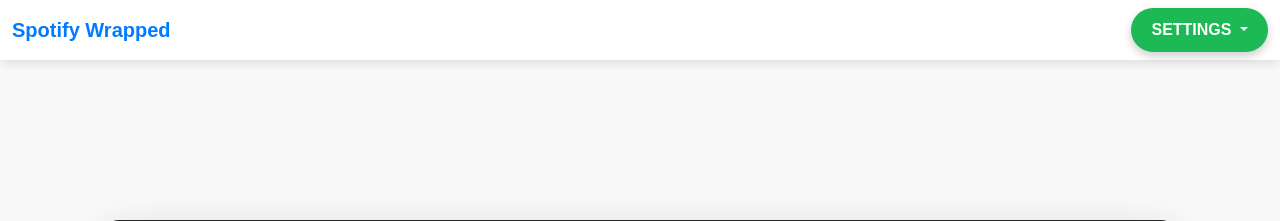
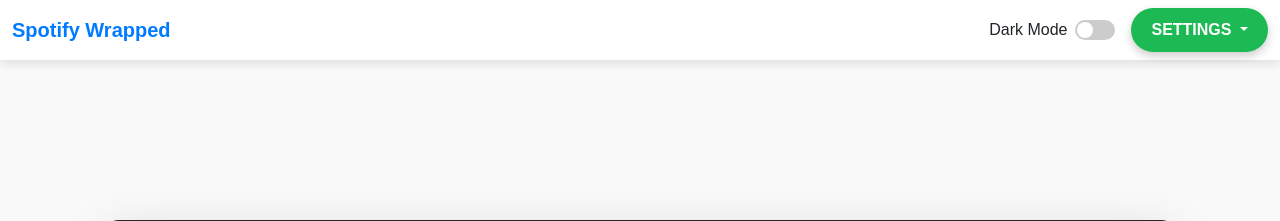
Before and after one commit to meghajt/SpotifyWrappedProject, a Django app: page /contact-us/ in a window 1280 px wide. Shown: the top 221 px of the page. Run offline with Django 5.2, Linux system fonts and the light colour scheme; the visitor is signed in with stand-in values (Sample User, id 1).

Commit message:
Dark mode

```diff
--- a/spotifywrapped/views.py
+++ b/spotifywrapped/views.py
@@ -29,8 +29,7 @@ def register(request):
         form = CustomUserCreationForm()
     return render(request, 'registration/register.html', {'form': form})
 
-def home(request):
-    return render(request, 'home.html')
+
 
 def login_view(request):
     if request.method == 'POST':
--- a/templates/base.html
+++ b/templates/base.html
@@ -20,15 +20,17 @@
         nav {
             background-color: #ffffff;
             box-shadow: 0 4px 10px rgba(0, 0, 0, 0.1);
+            transition: background-color 0.3s, color 0.3s;
         }
 
         nav .navbar-brand {
             font-weight: bold;
             color: #007bff;
+            transition: color 0.3s;
         }
 
-        nav .navbar-brand:hover {
-            color: #0056b3;
+        nav .navbar-brand.dark-mode {
+            color: #1DB954;
         }
 
         nav .dropdown-menu {
@@ -56,7 +58,21 @@
             padding: 2rem;
         }
 
-        /* Settings Button - Mimic Spotify Style */
+        /* Dark Mode Styles */
+        body.dark-mode {
+            background-color: #121212;
+            color: #1DB954;
+        }
+
+        nav.dark-mode {
+            background-color: #1c1c1c;
+        }
+
+        nav .dropdown-menu.dark-mode {
+            background-color: #2c2c2c;
+        }
+
+        /* Settings Button */
         .btn-settings {
             background-color: #1db954;
             color: white;
@@ -87,13 +103,72 @@
                 display: none;
             }
         }
+
+        /* Dark Mode Toggle Switch */
+        .dark-mode-toggle-container {
+            display: flex;
+            align-items: center;
+            margin-right: 1rem;
+        }
+
+        .dark-mode-toggle-label {
+            margin-right: 0.5rem;
+            font-size: 1rem;
+            transition: color 0.3s;
+        }
+
+        .dark-mode .dark-mode-toggle-label {
+            color: #1DB954;
+        }
+
+        .dark-mode-toggle-label.light-mode {
+            color: #000000;
+        }
+
+        .dark-mode-toggle {
+            display: flex;
+            align-items: center;
+            justify-content: center;
+            position: relative;
+            width: 40px;
+            height: 20px;
+            background-color: #ccc;
+            border-radius: 10px;
+            cursor: pointer;
+            transition: background-color 0.3s;
+        }
+
+        .dark-mode-toggle::after {
+            content: '';
+            position: absolute;
+            top: 2px;
+            left: 2px;
+            width: 16px;
+            height: 16px;
+            background-color: white;
+            border-radius: 50%;
+            transition: transform 0.3s;
+        }
+
+        .dark-mode .dark-mode-toggle {
+            background-color: #1DB954;
+        }
+
+        .dark-mode .dark-mode-toggle::after {
+            transform: translateX(20px);
+        }
     </style>
 </head>
 <body>
     <nav class="navbar navbar-expand-lg">
-        <div class="container-fluid">
+        <div class="container-fluid d-flex align-items-center">
             <a class="navbar-brand" href="{% url 'home' %}">Spotify Wrapped</a>
             <div class="ms-auto d-flex align-items-center">
+                <!-- Dark Mode Toggle -->
+                <div class="dark-mode-toggle-container">
+                    <span id="darkModeLabel" class="dark-mode-toggle-label">Dark Mode</span>
+                    <div id="darkModeToggle" class="dark-mode-toggle"></div>
+                </div>
                 <div class="dropdown">
                     <button class="btn btn-settings dropdown-toggle" type="button" id="settingsDropdown" data-bs-toggle="dropdown" aria-expanded="false">
                         Settings
@@ -118,5 +193,59 @@
         {% block content %}
         {% endblock %}
     </div>
+
+    <script>
+        const darkModeToggle = document.getElementById('darkModeToggle');
+        const body = document.body;
+        const nav = document.querySelector('nav');
+        const label = document.getElementById('darkModeLabel');
+        const brand = document.querySelector('.navbar-brand');
+
+        // Load dark mode state from localStorage
+        const loadDarkModeState = () => {
+            const darkModeEnabled = localStorage.getItem('darkMode') === 'true';
+            if (darkModeEnabled) {
+                enableDarkMode();
+            }
+        };
+
+        // Enable dark mode
+        const enableDarkMode = () => {
+            body.classList.add('dark-mode');
+            nav.classList.add('dark-mode');
+            label.classList.add('dark-mode');
+            label.classList.remove('light-mode');
+            brand.classList.add('dark-mode');
+        };
+
+        // Disable dark mode
+        const disableDarkMode = () => {
+            body.classList.remove('dark-mode');
+            nav.classList.remove('dark-mode');
+            label.classList.remove('dark-mode');
+            label.classList.add('light-mode');
+            brand.classList.remove('dark-mode');
+        };
+
+        // Save dark mode state to localStorage
+        const saveDarkModeState = (isEnabled) => {
+            localStorage.setItem('darkMode', isEnabled);
+        };
+
+        // Toggle dark mode
+        const toggleDarkMode = () => {
+            const isDarkMode = body.classList.toggle('dark-mode');
+            nav.classList.toggle('dark-mode');
+            label.classList.toggle('dark-mode');
+            label.classList.toggle('light-mode');
+            brand.classList.toggle('dark-mode');
+            saveDarkModeState(isDarkMode);
+        };
+
+        darkModeToggle.addEventListener('click', toggleDarkMode);
+
+        // Initialize on page load
+        loadDarkModeState();
+    </script>
 </body>
 </html>
```
